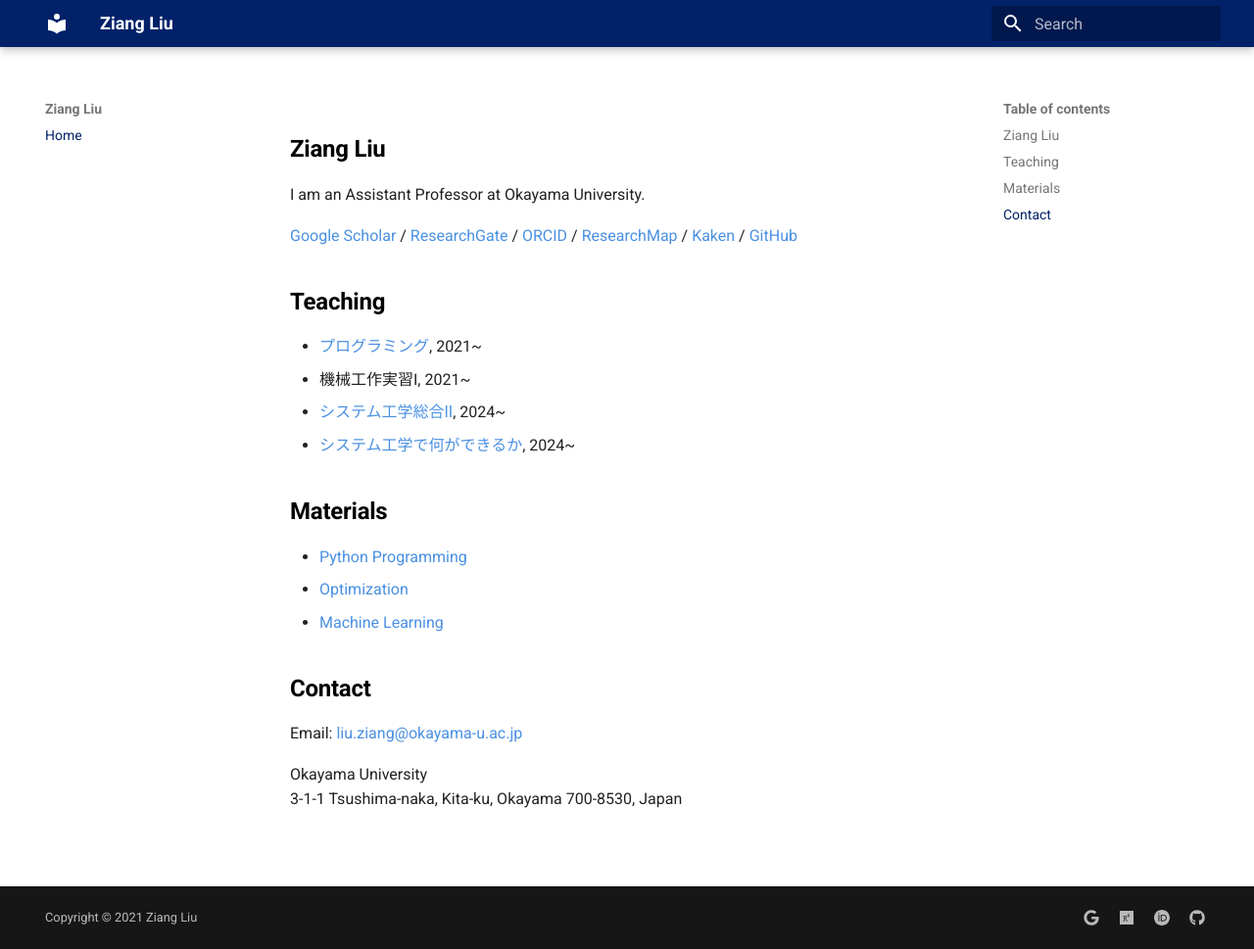
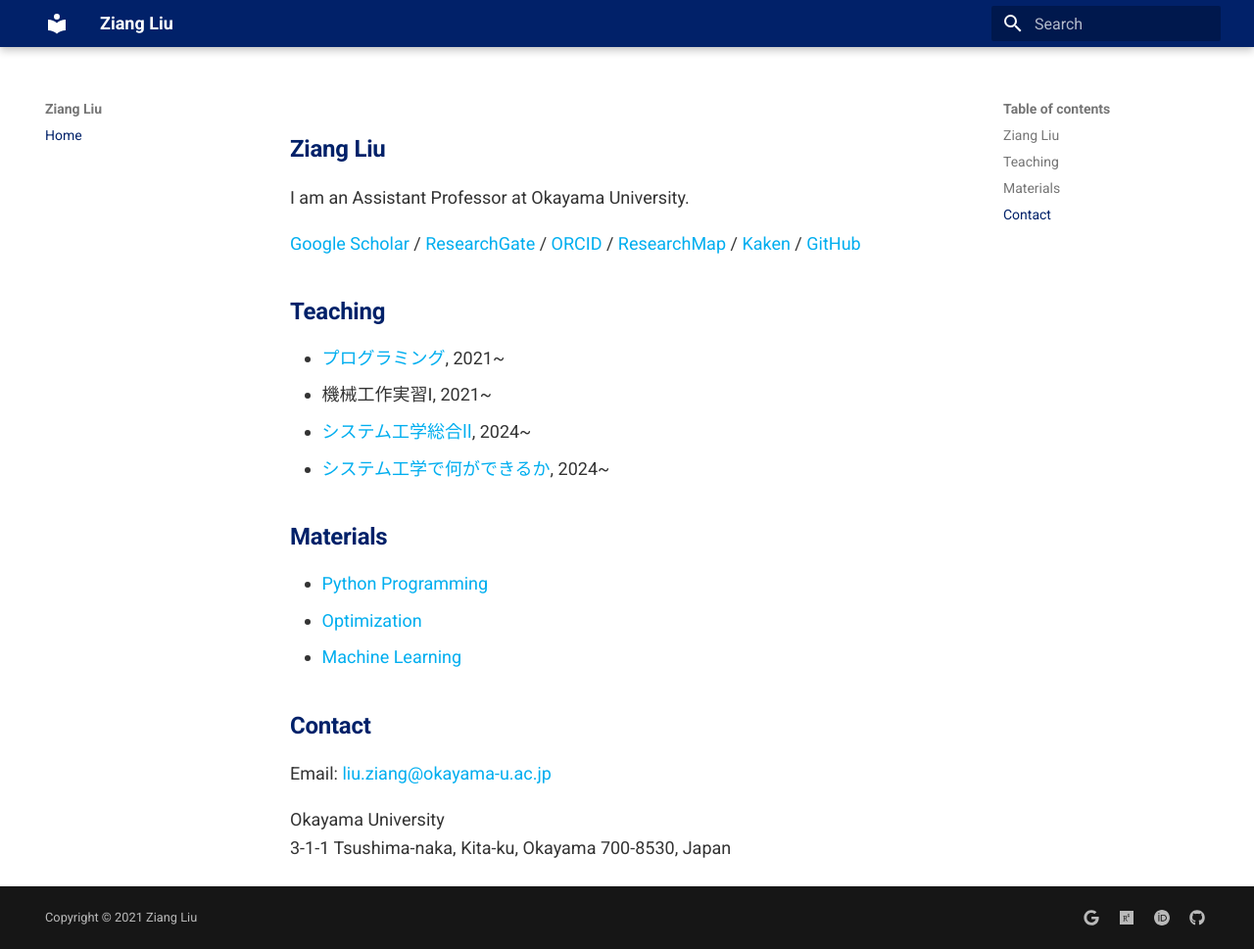
Before and after one commit to zi-ang-liu/zi-ang-liu.github.io, an MkDocs documentation site: the page built from docs/index.md, in a window 1280 px wide and 969 px high. Shown: the whole window at 98% size. Built offline with MkDocs 1.6.1 and Material for MkDocs 9.7.7, drawn with Linux system fonts in a browser that asks for light colours.

Commit message:
Update extra.css

```diff
--- a/docs/stylesheets/extra.css
+++ b/docs/stylesheets/extra.css
@@ -13,26 +13,28 @@
 .md-typeset h2 {
     font-size: 24px;
     font-weight: bold;
-    color: black;
+    color: #012169;
 }
 
 .md-typeset h3 {
     font-size: 20px;
-    font-weight: normal;
-    color: #000000;
+    font-weight: bold;
+    color: #012169;
 }
 
 .md-typeset p {
-    font-size: 16px;
+    font-size: 18px;
+    color: #333333;
 }
 
 .md-typeset li {
-    font-size: 16px;
+    font-size: 18px;
     margin: 0%;
+    color: #333333;
 }
 
 .md-typeset a {
-    color: #4A90E2;
+    color: #00AEEF;
 }
 
 .md-typeset a:hover {
@@ -41,7 +43,7 @@
 }
 
 .md-typeset a:visited {
-    color: #4A90E2;
+    color: #00AEEF;
 }
 
 .md-typeset a:visited:hover {
```
